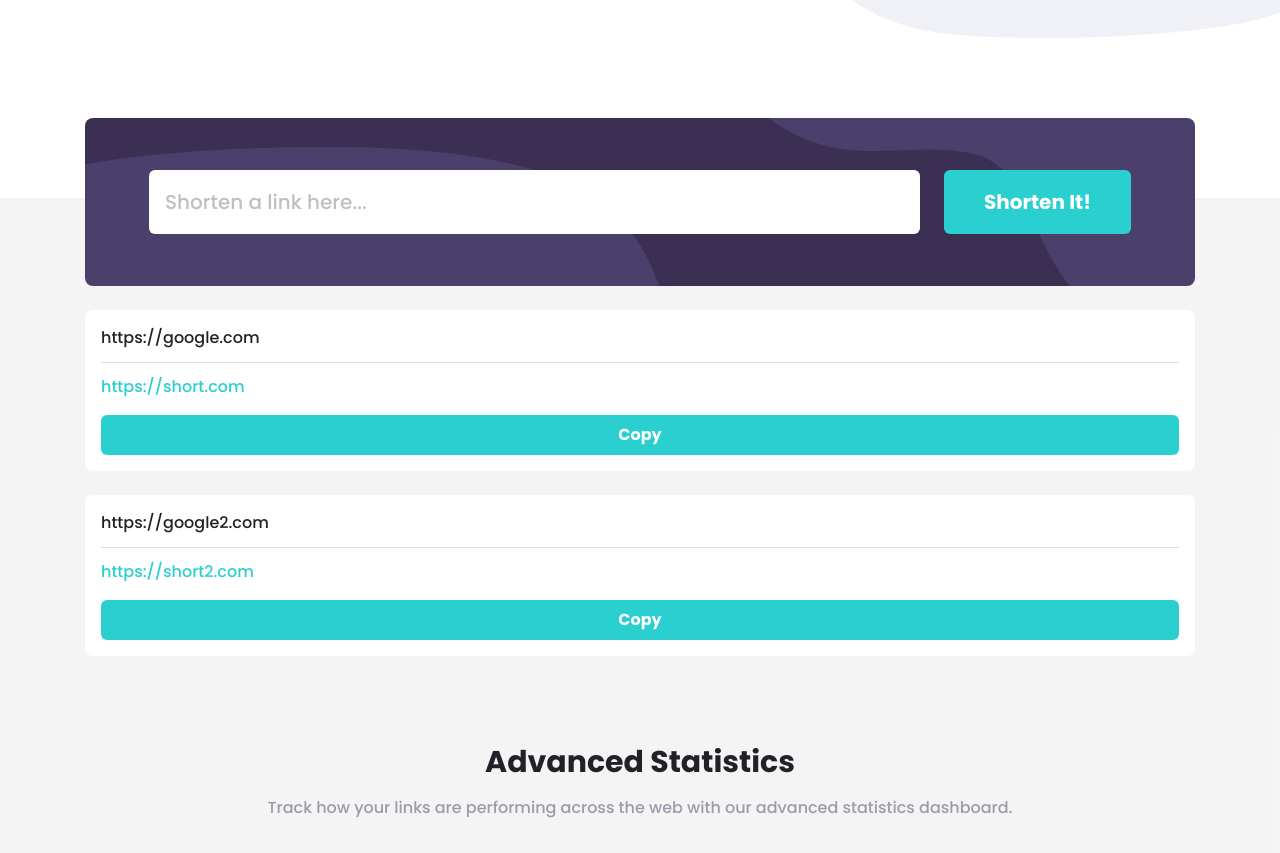
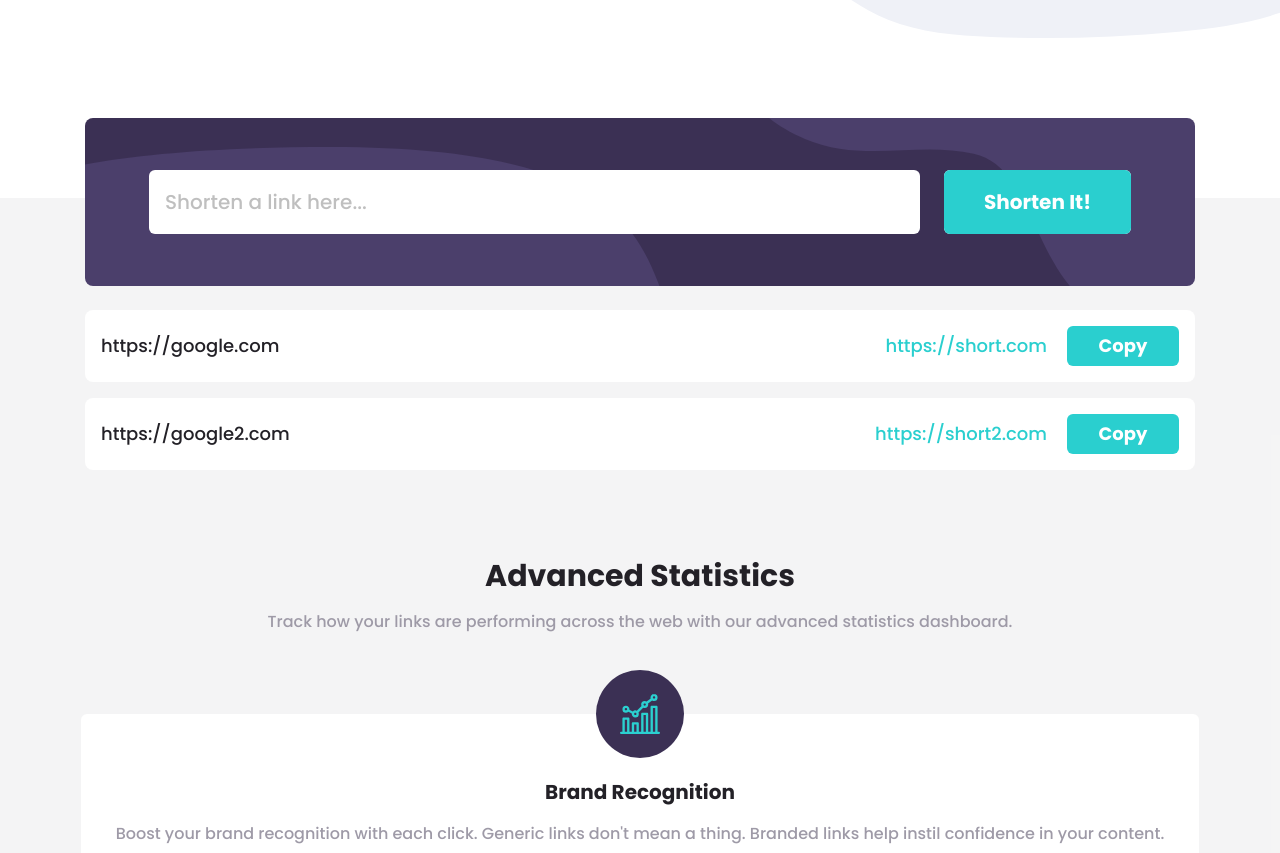
Before and after one commit to danaYatsuta/frontend-mentor-url-shortening-api, a Vue app: page / in a window 1280 px wide. Shown: the part 582-1435 px from the top of the page. Built offline with nearby package versions, Linux system fonts and the light colour scheme.

Commit message:
Desktop link items

```diff
--- a/src/components/LinkListForm.vue
+++ b/src/components/LinkListForm.vue
@@ -9,12 +9,14 @@
         class="h-12 w-full rounded-md px-4 text-base placeholder:text-gray md:h-16 md:text-xl"
       />
 
-      <button
-        type="submit"
-        class="h-12 whitespace-nowrap rounded-md bg-cyan font-bold text-white md:h-16 md:px-10 md:text-xl"
-      >
-        Shorten It!
-      </button>
+      <div class="rounded-md bg-white">
+        <button
+          type="submit"
+          class="h-12 whitespace-nowrap rounded-md bg-cyan font-bold text-white hover:opacity-50 md:h-16 md:px-10 md:text-xl"
+        >
+          Shorten It!
+        </button>
+      </div>
     </form>
   </div>
 </template>
--- a/src/components/LinkListItem.vue
+++ b/src/components/LinkListItem.vue
@@ -8,18 +8,21 @@ export default {
 </script>
 
 <template>
-  <div class="rounded-lg bg-white p-4 text-base">
-    <div class="divide-y divide-gray/50">
-      <div class="pb-3 text-very-dark-violet">
+  <div class="items-center gap-5 rounded-lg bg-white p-4 text-base md:flex md:text-lg">
+    <div class="grow items-center justify-between divide-y divide-gray/50 md:flex md:divide-none">
+      <div class="pb-3 text-very-dark-violet md:pb-0">
         {{ url }}
       </div>
 
-      <div class="pt-3 text-cyan">
+      <div class="pt-3 text-cyan md:pt-0">
         {{ shortenedUrl }}
       </div>
     </div>
 
-    <button type="submit" class="mt-4 h-10 w-full rounded-md bg-cyan font-bold text-white">
+    <button
+      type="submit"
+      class="mt-4 h-10 w-full rounded-md bg-cyan font-bold text-white hover:opacity-50 md:mt-0 md:w-28"
+    >
       Copy
     </button>
   </div>
--- a/src/components/TheLinkList.vue
+++ b/src/components/TheLinkList.vue
@@ -27,9 +27,10 @@ export default {
 </script>
 
 <template>
-  <div class="flex flex-col gap-6">
+  <div>
     <LinkListForm />
 
+    <div class="mt-6 flex flex-col gap-6 md:gap-4">
       <LinkListItem
         v-for="item in items"
         :key="item.id"
@@ -37,4 +38,5 @@ export default {
         :shortenedUrl="item.shortenedUrl"
       />
     </div>
+  </div>
 </template>
```
Lines whose indentation alone changed are shown as unchanged.
